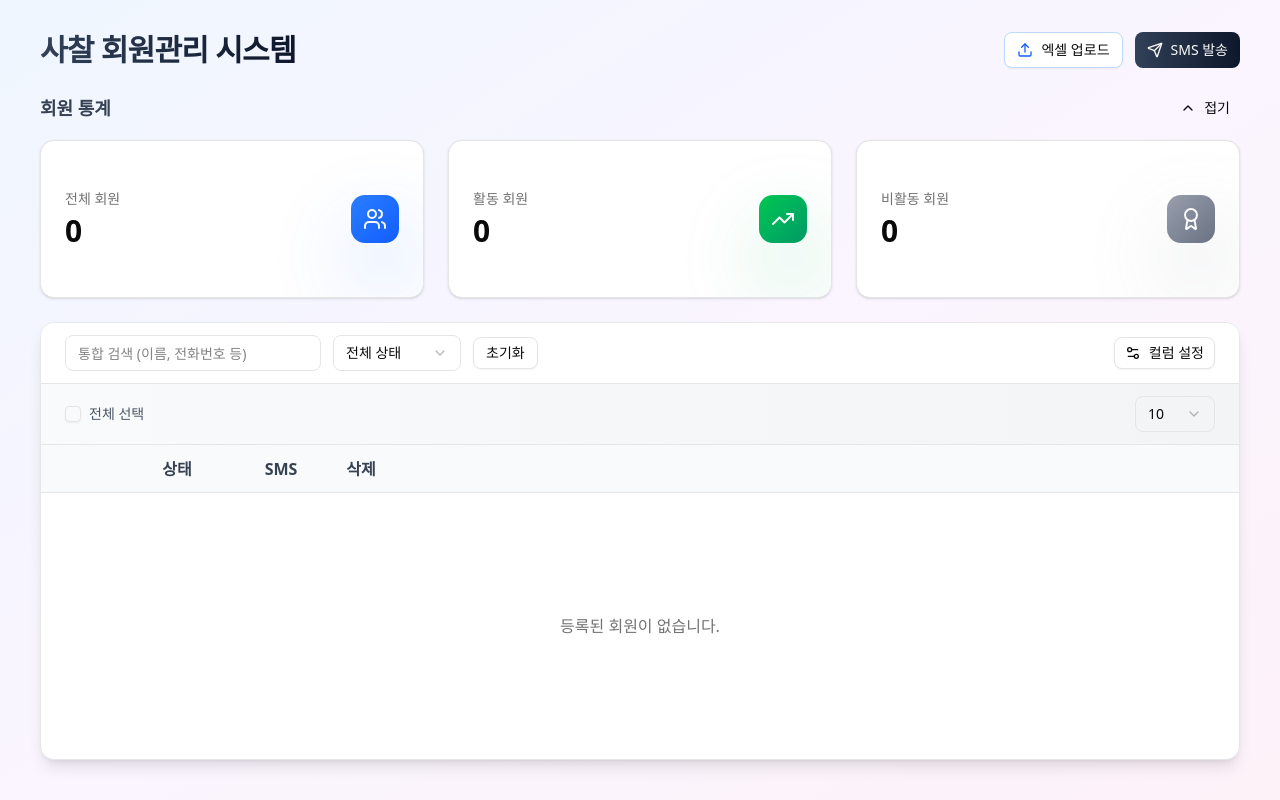
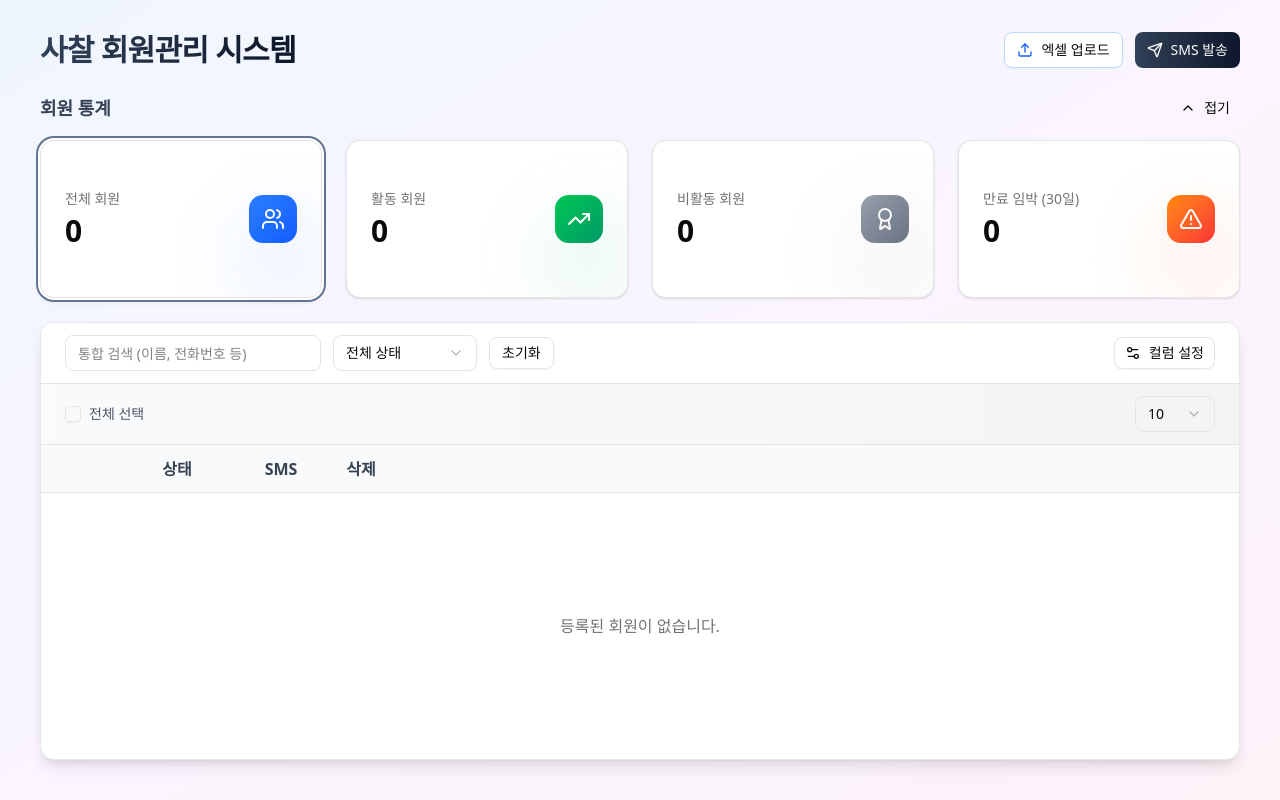
Before and after one commit to jich0704/temple-member-manager, a React (Vite) app: page / in a window 1280 px wide. Built offline with nearby package versions, Linux system fonts and the light colour scheme.

Commit message:
feat: 통계에 만료임박 회원수 추가

```diff
--- a/src/Dashboard.tsx
+++ b/src/Dashboard.tsx
@@ -1,12 +1,16 @@
+import { useState } from 'react';
 import Header from './components/header';
 import MemberTable from './components/memberTable';
 import StatsSection from './components/statsSection';
 import { useMembers } from './hooks/useMembers';
 import { useSMS } from './hooks/useSms';
 
+type FilterType = '전체' | '활동' | '비활동' | '만료임박';
+
 const Dashboard = () => {
   const { members, stats, handleUpload, handleDeleteMembers } = useMembers();
   const { sendSMS, isSending } = useSMS();
+  const [activeFilter, setActiveFilter] = useState<FilterType>('전체');
 
   const handleSend = () => {
     sendSMS(members, '테스트 메시지');
@@ -22,12 +26,12 @@ const Dashboard = () => {
 
         {/* 통계 카드 영역 */}
         <div className="px-10 pb-6">
-          <StatsSection stats={stats} />
+          <StatsSection stats={stats} activeFilter={activeFilter} onFilterChange={setActiveFilter} />
         </div>
 
         {/* 테이블 영역 */}
         <div className="flex-1 min-h-0 px-10 pb-10">
-          <MemberTable members={members} onDeleteMembers={handleDeleteMembers} />
+          <MemberTable members={members} onDeleteMembers={handleDeleteMembers} activeFilter={activeFilter} onFilterChange={setActiveFilter} />
         </div>
       </div>
     </div>
--- a/src/components/memberTable.tsx
+++ b/src/components/memberTable.tsx
@@ -7,14 +7,20 @@ import { Button } from './ui/button';
 import { Checkbox } from './ui/checkbox';
 import { Select, SelectContent, SelectItem, SelectTrigger, SelectValue } from './ui/select';
 
+type FilterType = '전체' | '활동' | '비활동' | '만료임박';
+
 interface Props {
   members: Member[]; // 동적 객체 배열
   onDeleteMembers: (ids: string[]) => void;
+  activeFilter: FilterType;
+  onFilterChange: (filter: FilterType) => void;
 }
 
-export default function MemberTable({ members, onDeleteMembers }: Props) {
+export default function MemberTable({ members, onDeleteMembers, activeFilter, onFilterChange }: Props) {
   const [searchKeyword, setSearchKeyword] = useState(''); // 이름/전화번호 대신 통합 검색으로 변경
-  const [searchStatus, setSearchStatus] = useState<string>('전체');
+
+  // searchStatus는 activeFilter와 동기화 (만료임박은 Select에서 '전체'로 표시)
+  const searchStatus = activeFilter === '만료임박' ? '만료임박' : activeFilter;
 
   const [selectedIds, setSelectedIds] = useState<Set<string>>(new Set());
   const [currentPage, setCurrentPage] = useState(1);
@@ -46,24 +52,28 @@ export default function MemberTable({ members, onDeleteMembers }: Props) {
             .toLowerCase()
             .includes(debouncedKeyword.toLowerCase()),
         );
-      let calculatedStatus = '활동'; // 기본값
+
       const endDate = m['종료일'] ? String(m['종료일']) : null;
+      const today = new Date();
+      today.setHours(0, 0, 0, 0);
+
+      let diffDays: number | null = null;
+      let calculatedStatus = '활동';
 
       if (endDate) {
         const targetDate = new Date(endDate);
         if (!isNaN(targetDate.getTime())) {
-          const today = new Date();
-          today.setHours(0, 0, 0, 0);
           targetDate.setHours(0, 0, 0, 0);
-
-          // 오늘 날짜보다 이전이면 '비활동'으로 간주
-          if (targetDate.getTime() < today.getTime()) {
-            calculatedStatus = '비활동';
-          }
+          diffDays = Math.ceil((targetDate.getTime() - today.getTime()) / (1000 * 60 * 60 * 24));
+          if (diffDays < 0) calculatedStatus = '비활동';
         }
       }
 
-      const matchStatus = searchStatus === '전체' ? true : calculatedStatus === searchStatus;
+      let matchStatus = true;
+      if (searchStatus === '활동') matchStatus = calculatedStatus === '활동';
+      else if (searchStatus === '비활동') matchStatus = calculatedStatus === '비활동';
+      else if (searchStatus === '만료임박') matchStatus = diffDays !== null && diffDays >= 0 && diffDays <= 30;
+      // '전체'면 matchStatus = true
 
       return matchKeyword && matchStatus;
     });
@@ -179,19 +189,20 @@ export default function MemberTable({ members, onDeleteMembers }: Props) {
         />
 
         <Select
-          value={searchStatus}
+          value={searchStatus === '만료임박' ? '만료임박' : searchStatus}
           onValueChange={(value) => {
-            setSearchStatus(value);
+            onFilterChange(value as FilterType);
             setCurrentPage(1);
           }}
         >
-          <SelectTrigger className="h-9 w-32">
+          <SelectTrigger className="h-9 w-36">
             <SelectValue />
           </SelectTrigger>
           <SelectContent>
             <SelectItem value="전체">전체 상태</SelectItem>
             <SelectItem value="활동">활동</SelectItem>
             <SelectItem value="비활동">비활동</SelectItem>
+            <SelectItem value="만료임박">만료임박</SelectItem>
           </SelectContent>
         </Select>
 
@@ -200,7 +211,7 @@ export default function MemberTable({ members, onDeleteMembers }: Props) {
           size="sm"
           onClick={() => {
             setSearchKeyword('');
-            setSearchStatus('전체');
+            onFilterChange('전체');
             setCurrentPage(1);
           }}
         >
--- a/src/components/statsCard.tsx
+++ b/src/components/statsCard.tsx
@@ -7,11 +7,16 @@ interface StatsCardProps {
   icon: LucideIcon;
   gradient: string;
   iconColor: string;
+  onClick?: () => void;
+  isActive?: boolean;
 }
 
-export default function StatsCard({ title, value, icon: Icon, gradient, iconColor }: StatsCardProps) {
+export default function StatsCard({ title, value, icon: Icon, gradient, iconColor, onClick, isActive }: StatsCardProps) {
   return (
-    <Card className="relative overflow-hidden">
+    <Card
+      className={`relative overflow-hidden transition-all duration-200 ${onClick ? 'cursor-pointer hover:shadow-md hover:-translate-y-0.5' : ''} ${isActive ? 'ring-2 ring-offset-2 ring-slate-500 shadow-md' : ''}`}
+      onClick={onClick}
+    >
       <div className="p-6">
         <div className="flex items-center justify-between">
           <div>
--- a/src/components/statsSection.tsx
+++ b/src/components/statsSection.tsx
@@ -1,10 +1,27 @@
-import { Award, ChevronDown, ChevronUp, TrendingUp, Users } from 'lucide-react';
+import { Award, AlertTriangle, ChevronDown, ChevronUp, TrendingUp, Users } from 'lucide-react';
 import { useState } from 'react';
 import StatsCard from './statsCard';
 import { Button } from './ui/button';
 
-export default function StatsSection({ stats }: { stats: { total: number; active: number; inactive: number } }) {
+type FilterType = '전체' | '활동' | '비활동' | '만료임박';
+
+interface StatsSectionProps {
+  stats: { total: number; active: number; inactive: number; expiringSoon: number };
+  activeFilter: FilterType;
+  onFilterChange: (filter: FilterType) => void;
+}
+
+export default function StatsSection({ stats, activeFilter, onFilterChange }: StatsSectionProps) {
   const [isStatsCollapsed, setIsStatsCollapsed] = useState(false);
+
+  const handleCardClick = (filter: FilterType) => {
+    // 이미 선택된 카드 클릭 시 전체 해제
+    if (activeFilter === filter) {
+      onFilterChange('전체');
+    } else {
+      onFilterChange(filter);
+    }
+  };
 
   return (
     <>
@@ -24,10 +41,43 @@ export default function StatsSection({ stats }: { stats: { total: number; active
       </div>
 
       {!isStatsCollapsed && (
-        <div className="grid grid-cols-3 gap-6">
-          <StatsCard title="전체 회원" value={stats.total} icon={Users} gradient="bg-gradient-to-br from-blue-500 to-blue-600" iconColor="text-white" />
-          <StatsCard title="활동 회원" value={stats.active} icon={TrendingUp} gradient="bg-gradient-to-br from-green-500 to-emerald-600" iconColor="text-white" />
-          <StatsCard title="비활동 회원" value={stats.inactive} icon={Award} gradient="bg-gradient-to-br from-gray-400 to-gray-500" iconColor="text-white" />
+        <div className="grid grid-cols-4 gap-6">
+          <StatsCard
+            title="전체 회원"
+            value={stats.total}
+            icon={Users}
+            gradient="bg-gradient-to-br from-blue-500 to-blue-600"
+            iconColor="text-white"
+            onClick={() => handleCardClick('전체')}
+            isActive={activeFilter === '전체'}
+          />
+          <StatsCard
+            title="활동 회원"
+            value={stats.active}
+            icon={TrendingUp}
+            gradient="bg-gradient-to-br from-green-500 to-emerald-600"
+            iconColor="text-white"
+            onClick={() => handleCardClick('활동')}
+            isActive={activeFilter === '활동'}
+          />
+          <StatsCard
+            title="비활동 회원"
+            value={stats.inactive}
+            icon={Award}
+            gradient="bg-gradient-to-br from-gray-400 to-gray-500"
+            iconColor="text-white"
+            onClick={() => handleCardClick('비활동')}
+            isActive={activeFilter === '비활동'}
+          />
+          <StatsCard
+            title="만료 임박 (30일)"
+            value={stats.expiringSoon}
+            icon={AlertTriangle}
+            gradient="bg-gradient-to-br from-orange-400 to-red-500"
+            iconColor="text-white"
+            onClick={() => handleCardClick('만료임박')}
+            isActive={activeFilter === '만료임박'}
+          />
         </div>
       )}
     </>
--- a/src/hooks/useMembers.ts
+++ b/src/hooks/useMembers.ts
@@ -55,7 +55,7 @@ export function useMembers() {
     const today = new Date();
     today.setHours(0, 0, 0, 0);
 
-    const { active, inactive } = members.reduce(
+    const { active, inactive, expiringSoon } = members.reduce(
       (acc, m) => {
         const endDateValue = m['종료일'];
         let isActive = true;
@@ -64,8 +64,12 @@ export function useMembers() {
           const targetDate = new Date(String(endDateValue));
           if (!isNaN(targetDate.getTime())) {
             targetDate.setHours(0, 0, 0, 0);
-            if (targetDate.getTime() < today.getTime()) {
+            const diffDays = Math.ceil((targetDate.getTime() - today.getTime()) / (1000 * 60 * 60 * 24));
+            if (diffDays < 0) {
               isActive = false;
+            } else if (diffDays <= 30) {
+              // 활동 중이면서 30일 이내 만료 예정
+              acc.expiringSoon += 1;
             }
           }
         }
@@ -78,10 +82,10 @@ export function useMembers() {
 
         return acc;
       },
-      { active: 0, inactive: 0 },
+      { active: 0, inactive: 0, expiringSoon: 0 },
     );
 
-    return { total, active, inactive };
+    return { total, active, inactive, expiringSoon };
   }, [members]);
 
   return {
```
